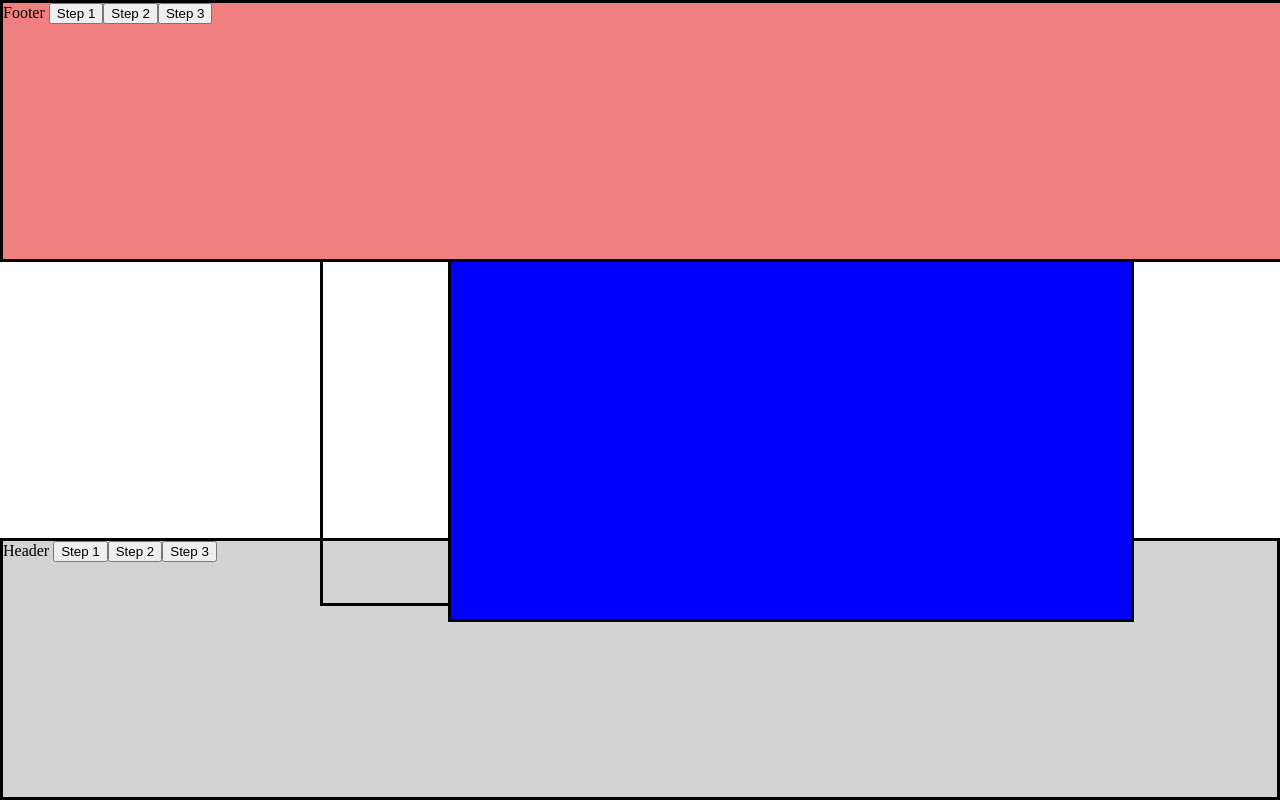
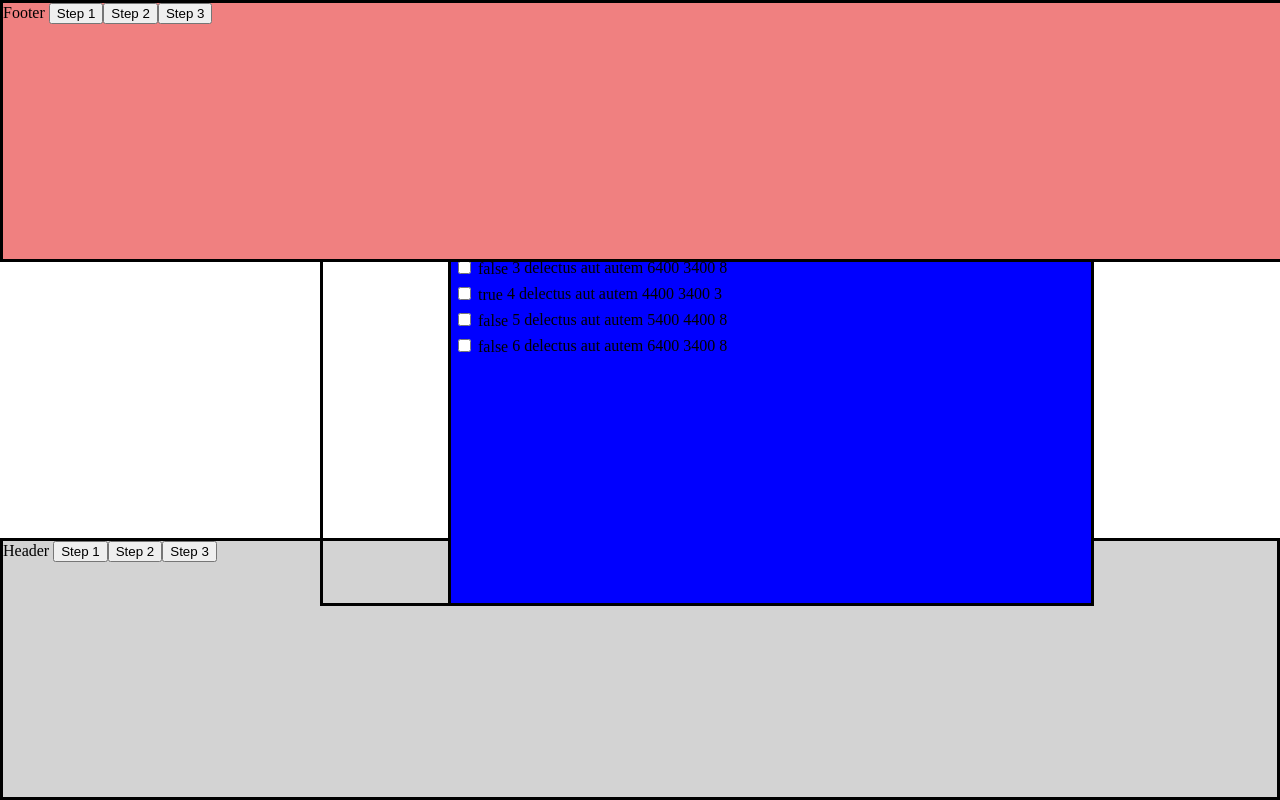
Before and after one commit to ericaferrao/angular-accelya-interview, an Angular app: page / in a window 1280 px wide. Built offline with nearby package versions, Linux system fonts and the light colour scheme.

Commit message:
3 files modified

```diff
--- a/src/app/modal/modal.component.html
+++ b/src/app/modal/modal.component.html
@@ -1,7 +1,39 @@
-Modal by erica
 
-<ul class="a">
-<li *ngFor="let product of products">
 
-</li>
-</ul>
+<div class="a">
+<!-- {
+  "itemId": 2,
+  "id": 2,
+  "productName": "delectus aut autem",
+  "actualPrice": 5400.0000,
+  "discountPrice": 4400.0000,
+  "stockAvailable": 8 ,
+  "selected": false
+}, -->
+<div *ngFor="let product of products">
+  <table>
+    <tr>
+    <td>
+    <input type="checkbox" id="product.id" name="product.productName" value="product.actualPrice">
+    {{product.selected}}
+    </td>
+      <td>
+      {{product.id}}
+      </td>
+      <td>
+      {{product.productName}}
+      </td>
+      <td>
+      {{product.actualPrice}}
+      </td>
+      <td>
+      {{product.discountPrice}}
+      </td>
+      <td>
+      {{product.stockAvailable}}
+      </td>
+    </tr>
+  </table>
+
+</div>
+</div>
--- a/src/app/modal/modal.component.ts
+++ b/src/app/modal/modal.component.ts
@@ -14,9 +14,17 @@ export class ModalComponent implements OnInit {
 
   ngOnInit() {
 
-    this.products =this.product_serv.getProduct();
+    this.product_serv.getProduct().subscribe(data => {
+
+      console.log(data)
+
+      this.products = data;
 
     console.log(this.products)
+
+
+    });;
+
   }
 
 }
--- a/src/app/productserv.service.ts
+++ b/src/app/productserv.service.ts
@@ -10,14 +10,7 @@ export class ProductservService {
 
   getProduct() {
 
-    this.httpClient.get('assets/data.json').subscribe(data => {
-
-      console.log(data)
-
-      this.products = data;
-
-      return this.products
-    });
+    return this.httpClient.get('assets/data.json')
   }
 
 
```
